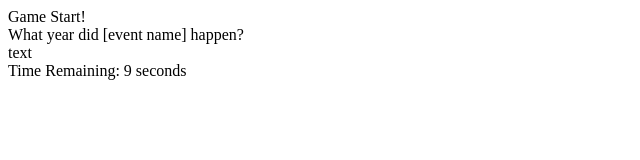
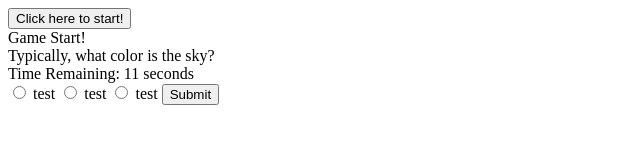
Before and after one commit to justinvert/TriviaGame, a plain HTML site: page index.html in a window 1280 px wide. Both pictures are taken after a click on the button "Click here to start!". Shown: the whole page, without its empty margins (0-640 px from the left). Drawn offline with Linux system fonts and the light colour scheme.

Commit message:
Changes made

```diff
--- a/index.html
+++ b/index.html
@@ -12,6 +12,12 @@
         <div id="question1"></div>
        <div id="testAnswers"></div>
         <div id="counter"></div>
+<form id ="quiz">
+        <input type="radio" name="firstQuestion" value="A" id="a" /> test
+<input type="radio" name="firstQuestion" value="B" id="b" /> test
+<input type="radio" name="firstQuestion" value="C" id="c" /> test
+<input type="submit" value="Submit">
+</form>
     <script type="text/javascript">
 // Variables needed to keep track of which answers are correct
 
@@ -26,17 +32,17 @@
 // Function to check which answers were right and which answers were wrong - Displays on screen
 
 
-    var correctAnswer1 = true;
+    //
     var correctAnswer2 = true;
     var correctAnswer3 = true;
     var correctAnswer4 = true;
 // var countdownstart = false;
 //    var counterHTML = document.getElementById("counter").style.display = 'none';
     var quiz1= {
-        a: "text",
-        b: "text2",
-        c: "text3"
-    };
+        a: "Red",
+        b: "Green",
+        c: "Blue"
+      };
 
     var countdown = 12;
 
@@ -46,6 +52,7 @@
     function startGame(){
        fullGame();
        counting();
+       quiz();
        var countFast = setInterval(counting, 1000);
 
     //  var clickCounter = document.getElementById("counter").style.display = 'inline';
@@ -54,9 +61,8 @@
 
     function fullGame(){
         document.getElementById("start").innerHTML = "Game Start!";
-        document.getElementById("question1").innerHTML = "What year did [event name] happen?";
-        document.getElementById("testAnswers").innerHTML = quiz1.a;
-        console.log(quiz1);
+
+
     }
 
     function counting(){
@@ -73,7 +79,13 @@
     }
 
     function quiz(){
-
+        document.getElementById("question1").innerHTML = "Typically, what color is the sky?";
+        // document.getElementById("testAnswers").innerHTML = quiz1;
+        console.log(quiz1);
+        var correctAnswer1 = document.quiz.firstQuestion.value;
+        if (correctAnswer1 === "A"){
+            console.log("Correct");
+        }
     }
 
     </script>
```
